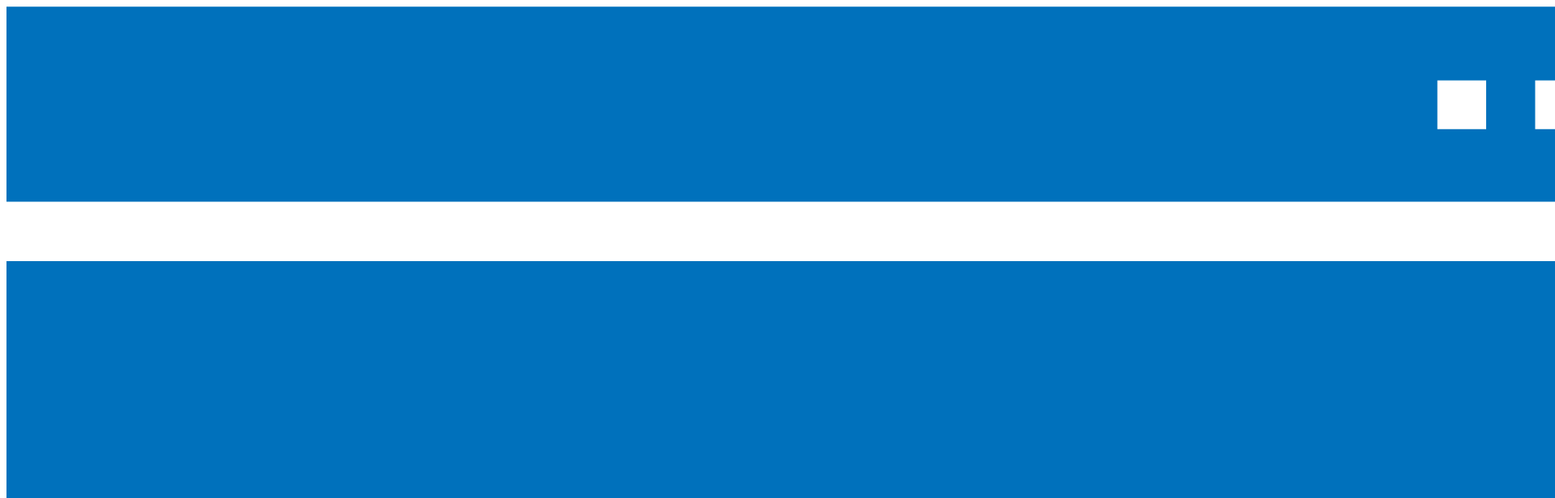
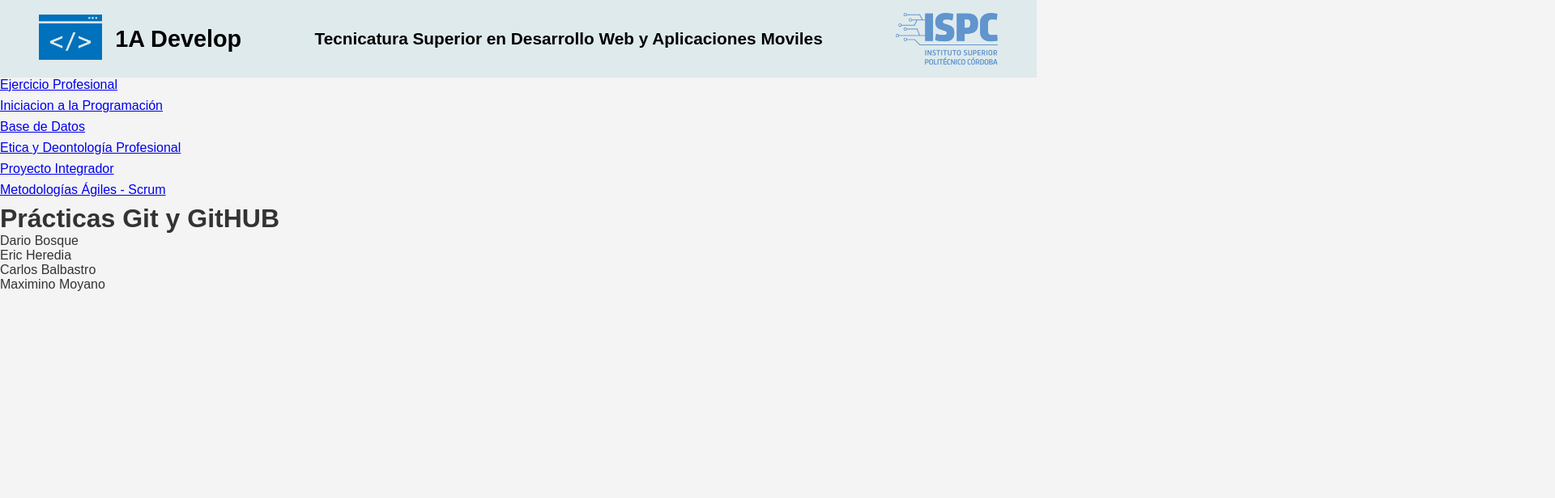
Before and after one commit to practicaIspc/practica, a plain HTML site: page Página-Estudio-1A/index.html in a window 1280 px wide. Shown: the top 616 px of the page at 81% size, 1920 px wide, since content can reach past the window. Drawn offline with Linux system fonts and the light colour scheme.

Commit message:
add estilos al nav

```diff
--- a/Página-Estudio-1A/css/estilos.css
+++ b/Página-Estudio-1A/css/estilos.css
@@ -1,10 +1,56 @@
-
+* {
+  margin: 0;
+  padding: 0;
+  box-sizing: border-box;
+}
 
 body {
     font-family: 'Poppins', sans-serif;
     background-color: #f4f4f4;
     color: #333;
 }
+
+/* NAV */
+
+nav {
+  display: flex;
+  justify-content: space-between;
+  align-items: center;
+  padding: 1rem 3rem;
+  background-color: #dfeaec;
+}
+
+nav > div {
+  display: flex;
+  align-items: center;
+}
+
+nav > div a {
+  text-decoration: none;
+}
+
+.logo-1A-Dev {
+  height: 3.5rem;
+  margin-right: 1rem;
+}
+
+.texto-logo-1A-Dev {
+  font-size: 1.8rem;
+  color: #000000;
+  font-weight: 600;
+}
+
+.titulo-tsdwam {
+  font-size: 1.3rem;
+  color: #000000;
+  margin: 0;
+  white-space: nowrap;
+}
+
+nav > img.logo-ispc {
+  height: 4rem;
+}
+
 
 /* Style the buttons that are used to open and close the accordion panel */
 .accordion {
--- a/Página-Estudio-1A/index.html
+++ b/Página-Estudio-1A/index.html
@@ -4,6 +4,7 @@
     <meta charset="UTF-8">
     <meta name="viewport" content="width=device-width, initial-scale=1.0">
     <title>Practica Grupal</title>
+    <link rel="stylesheet" href="./css/estilos.css">
 </head>
 <body>
     <nav>
@@ -13,6 +14,7 @@
             </a>
             <span class="texto-logo-1A-Dev">1A Develop</span>
         </div>
+        <h3 class="titulo-tsdwam">Tecnicatura Superior en Desarrollo Web y Aplicaciones Moviles</h3>
         <img src="./img/logos-ISPC.png" class="logo-ispc" alt="Logo ISPC">
     </nav>
         <ul class="espacios-curriculares">
```
